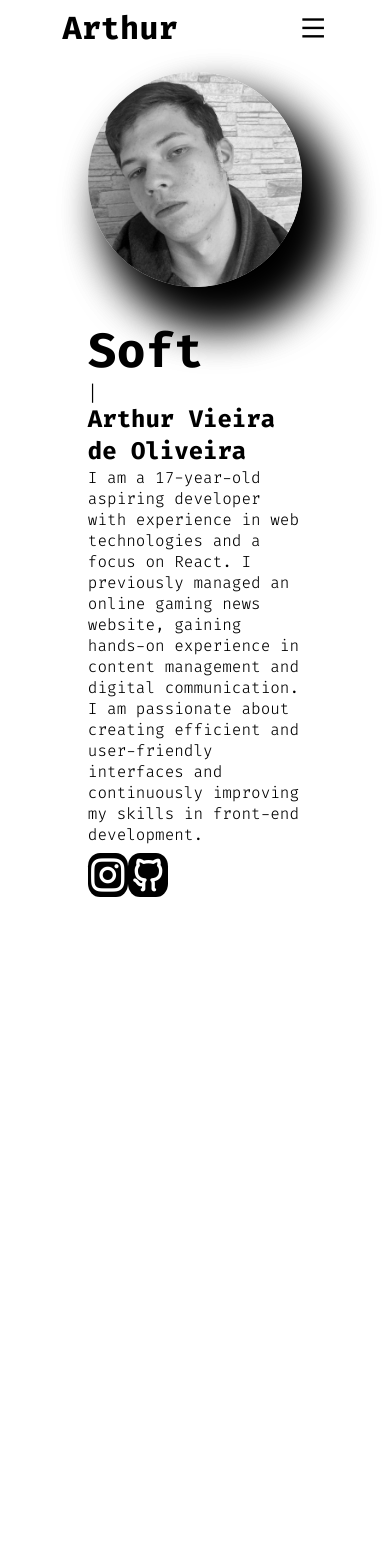
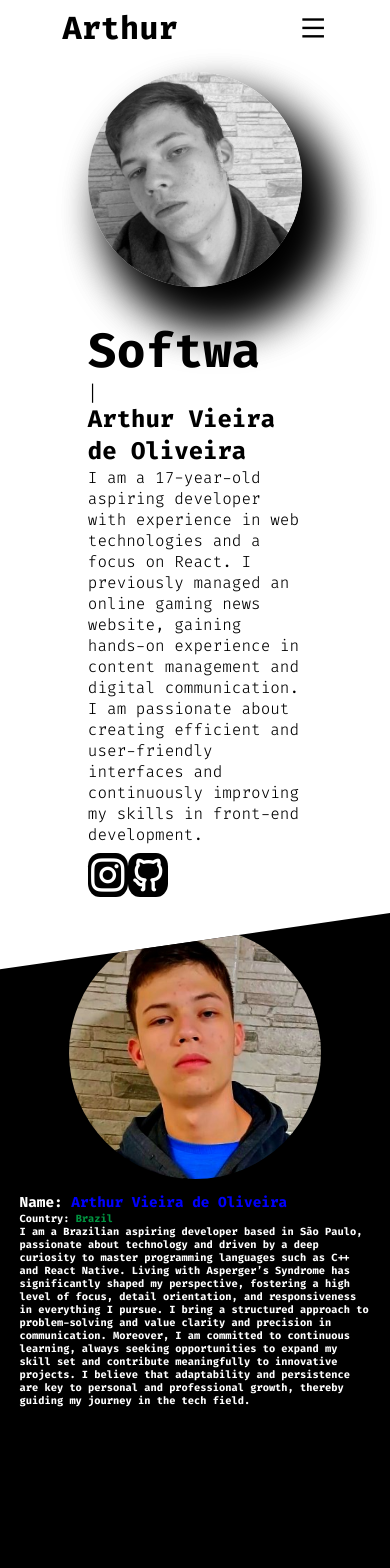
Before and after one commit to TuttaDaWeb/Portfolio-Extremely-Professional, a React (Vite) app: page / in a window 390 px wide. Shown: the top 1568 px of the page. Before the commit the page ends 913 px from the top, so only its background shows below. Built offline with nearby package versions, Linux system fonts and the light colour scheme.

Commit message:
forth commit

```diff
--- a/src/App.jsx
+++ b/src/App.jsx
@@ -1,5 +1,6 @@
 import Main_Page from './components/main_page'
 import NavBar from './components/navbar'
+import About_Me from './components/secundary/AboutMe'
 import './App.css'
 
 function App() {
@@ -8,6 +9,7 @@ function App() {
     <>
     <NavBar/>
     <Main_Page/>
+    <About_Me/>
     </>
   )
 }
--- a/src/components/secundary/AboutMe.css
+++ b/src/components/secundary/AboutMe.css
@@ -0,0 +1,76 @@
+.container_about{
+    width: 100%;
+    height: 95dvh;
+    background-color: black;
+    animation: anim-start 1 1s;
+    clip-path: polygon(0 16%, 100% 0, 100% 84%, 0% 100%);
+    display: inline-flex;
+    flex-direction: row;
+    align-items: center;
+}
+.img_pic{
+    width: 480px;
+    height: 480px;
+}
+.img_pic img{
+    width: 100%;
+    height: 100%;
+    clip-path: circle(45% at 50% 50%);
+}
+.desc_about{
+    color: white;
+    width: 750px;
+}
+.desc_about h5,
+.desc_about h6{
+    font-size: 1.2rem;
+}
+.desc_about h6 span{
+    color: #009440;
+}
+
+body.dark-mode .container_about{
+    background-color: white;
+}
+body.dark-mode .desc_about{
+    color: #000;
+}
+@media(max-width: 1015px){
+    .img_pic{
+        width: 350px;
+        height: 350px;
+    }
+}
+
+@media(max-width: 851px){
+    .img_pic{
+        width: 280px;
+        height: 280px;
+    }
+    .desc_about h6,
+    .desc_about h5{
+        font-size: 0.9rem;
+    }
+}
+
+@media(max-width: 691px) {
+    .container_about{
+        display: flex;
+        flex-direction: column;
+        clip-path: polygon(0 7%, 100% 0, 100% 93%, 0% 100%);
+    }
+    .desc_about{
+        width: min(90%, 90%);
+    }
+    .desc_about h6{
+        font-size: 0.65rem;
+    }
+}
+
+@keyframes anim-start {
+    0%{
+        filter: blur(12px);
+    }100%{
+        filter: blur(0);
+    }
+}
--- a/src/components/secundary/AboutMe.jsx
+++ b/src/components/secundary/AboutMe.jsx
@@ -1,10 +1,25 @@
+import Picture from './../../assets/profilepicture.jpeg'
 import './AboutMe.css'
 
 function About_Me(){
+
+    const name = 'Arthur Vieira de Oliveira'
+    const country = 'Brazil'
+    const description = 'I am a Brazilian aspiring developer based in São Paulo, passionate about technology and driven by a deep curiosity to master programming languages such as C++ and React Native. Living with Asperger’s Syndrome has significantly shaped my perspective, fostering a high level of focus, detail orientation, and responsiveness in everything I pursue. I bring a structured approach to problem-solving and value clarity and precision in communication. Moreover, I am committed to continuous learning, always seeking opportunities to expand my skill set and contribute meaningfully to innovative projects. I believe that adaptability and persistence are key to personal and professional growth, thereby guiding my journey in the tech field.'
+
     return(
         <>
         <div className="container_about">
-
+            <div className="img_pic">
+                <img src={Picture} alt="MyPhoto" />
+            </div>
+            <div className="desc_about">
+                <h5>Name: <span style={{
+                    color: 'blue'
+                }}>{name}</span></h5>
+                <h6>Country: <span>{country}</span></h6>
+                <h6>I am a Brazilian aspiring developer based in São Paulo, passionate about technology and driven by a deep curiosity to master programming languages such as C++ and React Native. Living with Asperger’s Syndrome has significantly shaped my perspective, fostering a high level of focus, detail orientation, and responsiveness in everything I pursue. I bring a structured approach to problem-solving and value clarity and precision in communication. Moreover, I am committed to continuous learning, always seeking opportunities to expand my skill set and contribute meaningfully to innovative projects. I believe that adaptability and persistence are key to personal and professional growth, thereby guiding my journey in the tech field.</h6>
+            </div>
         </div>
         </>
     )
```
Also changed, not shown: src/assets/PRINT.png, src/assets/profilepicture.jpeg (added).
